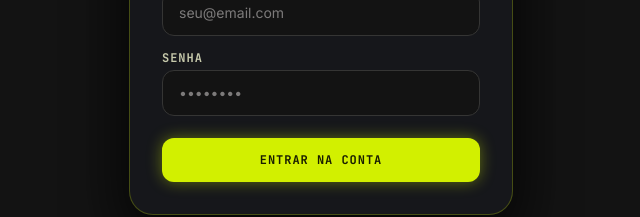
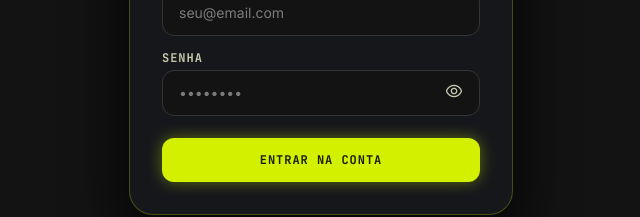
Before and after one commit to JDSN6331/Temporizador, a React (Vite) app: page / in a window 1280 px wide. Shown: the part 445-662 px from the top of the page, without its empty margins (319-959 px from the left). Built offline with nearby package versions, Linux system fonts and the light colour scheme.

Commit message:
feat: add eye toggle button to reveal/hide password in AuthModal

```diff
--- a/src/components/AuthModal.tsx
+++ b/src/components/AuthModal.tsx
@@ -21,6 +21,7 @@ export const AuthModal: React.FC<AuthModalProps> = ({
   const [name, setName] = useState('');
   const [errorMsg, setErrorMsg] = useState('');
   const [isLoading, setIsLoading] = useState(false);
+  const [showPassword, setShowPassword] = useState(false);
 
   if (!isOpen) return null;
 
@@ -162,14 +163,24 @@ export const AuthModal: React.FC<AuthModalProps> = ({
 
           <div>
             <label className="font-label-caps text-xs text-[#c6c9ab] block mb-1">SENHA</label>
+            <div className="relative">
               <input
-              type="password"
+                type={showPassword ? 'text' : 'password'}
                 placeholder="••••••••"
                 value={password}
                 onChange={(e) => setPassword(e.target.value)}
-              className="w-full bg-[#131313] border border-[#353534] rounded-xl px-4 py-3 text-sm text-[#e5e2e1] focus:border-accent outline-none"
+                className="w-full bg-[#131313] border border-[#353534] rounded-xl pl-4 pr-11 py-3 text-sm text-[#e5e2e1] focus:border-accent outline-none"
                 required
               />
+              <button
+                type="button"
+                onClick={() => setShowPassword(!showPassword)}
+                className="absolute right-3.5 top-1/2 -translate-y-1/2 text-[#c6c9ab] hover:text-white p-1 cursor-pointer transition-colors"
+                aria-label={showPassword ? 'Ocultar senha' : 'Exibir senha'}
+              >
+                <i className={showPassword ? 'fi fi-rr-eye-crossed text-base' : 'fi fi-rr-eye text-base'} />
+              </button>
+            </div>
           </div>
 
           <button
```
Lines whose indentation alone changed are shown as unchanged.
